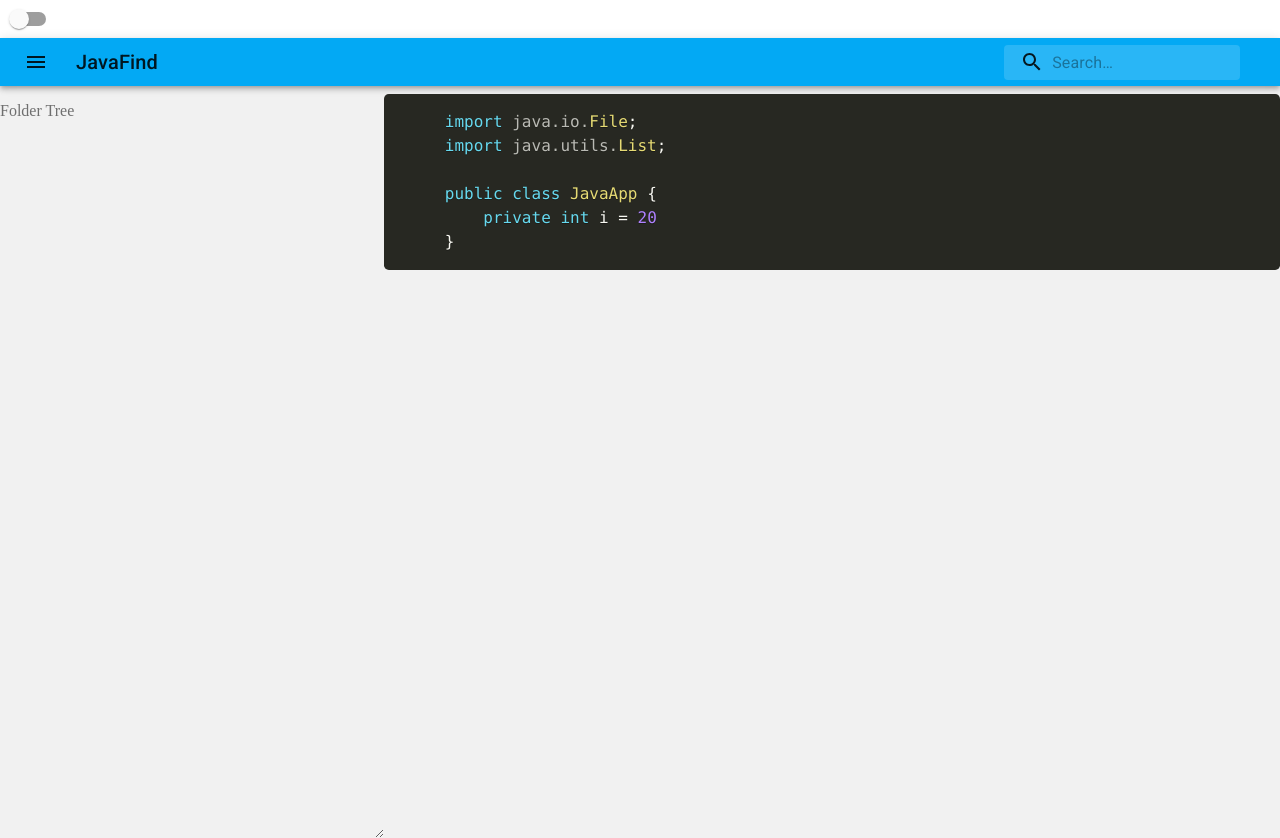
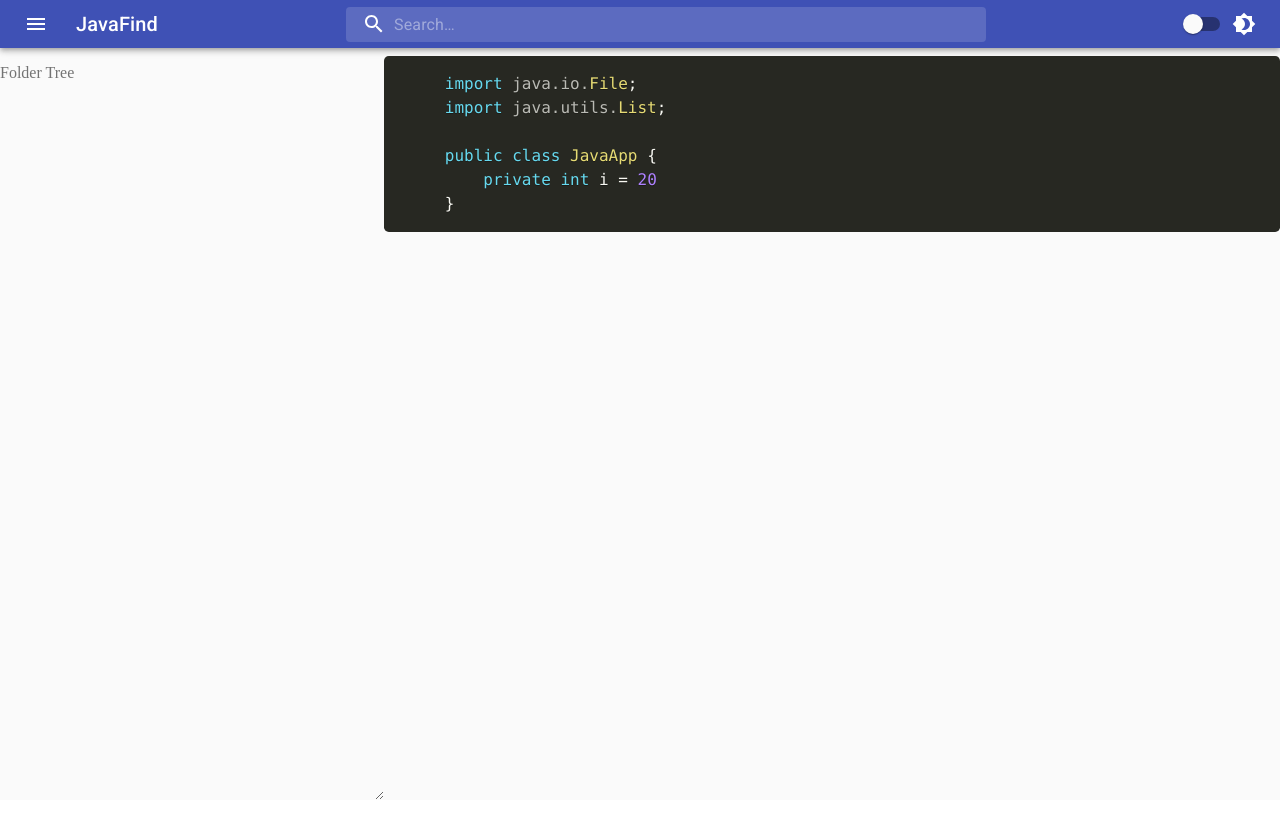
Before and after one commit to elvisdsz/javafind, a React (Create React App) app: page / in a window 1280 px wide. After the commit the page ends 800 px from the top, so only its background shows below. Built offline with nearby package versions, Linux system fonts and the light colour scheme.

Commit message:
better navbar search and theme switch

```diff
--- a/src/App.tsx
+++ b/src/App.tsx
@@ -39,6 +39,7 @@ function App() {
 
   const currentTheme = createMuiTheme({
     palette: {
+      /*
       type: palletType,
       primary: {
         main: mainPrimaryColor
@@ -48,7 +49,8 @@ function App() {
       },
       background: {
         default: backgroundDefault
-      }
+      }*/
+      type: darkThemeOn?'dark':'light'
     }
   });
 
@@ -59,10 +61,10 @@ function App() {
 
   return (
     <ThemeProvider theme={currentTheme}>
-      <Switch checked={darkThemeOn} onChange={toggleTheme} />
-      <Box /*className={classes.main}*/ bgcolor="background.default">
+      {/*<Switch checked={darkThemeOn} onChange={toggleTheme} />*/}
+      <Box /*className={classes.main}*/ bgcolor="background.default" >
         {/*<NavBar searchPanel={true} showSearchPanel={()=>{}} />*/}
-        <Home />
+        <Home theme={darkThemeOn} toggleTheme={toggleTheme} />
       </Box>
     </ThemeProvider>
   );
--- a/src/components/CodeWindow.tsx
+++ b/src/components/CodeWindow.tsx
@@ -3,8 +3,15 @@ import Prism from 'prismjs';
 import 'prismjs/components/prism-java';
 //import 'prismjs/plugins/line-numbers';
 import '../prism/prism.css';
-import { Box, Paper } from '@material-ui/core';
+import { Box, createStyles, makeStyles, Paper } from '@material-ui/core';
 import FilepathBreadcrumbs from './FilepathBreadcrumbs';
+
+const useStyles = makeStyles((theme) => createStyles({
+    codePre: {
+        overflow: 'revert!important',
+        flex: 1,
+    },
+}));
 
 interface CodeProps {
     codeText: string,
@@ -14,6 +21,8 @@ interface CodeProps {
 
 const CodeWindow:React.FC<CodeProps> = (props) => {
 
+    const classes = useStyles();
+
     useEffect(() => {
         console.log("effecting CodeWindow.props->"+props);
         //Prism.highlightAll();
@@ -22,9 +31,9 @@ const CodeWindow:React.FC<CodeProps> = (props) => {
 
 console.log("rendering");
 return(
-    <Box /*flex="1"-if stretch needed*/>
+    <Box /*flex="1"-if stretch needed*/ display="flex" flexDirection="column">
     <FilepathBreadcrumbs filepath={props.filename}/>
-<pre id="code-file" className="scrollable line-numbers" data-line="5-10">
+<pre /*id="code-file" className="scrollable line-numbers"*/ className={classes.codePre+' line-numbers'} data-line="5-10">
 <code className={"language-"+props.language + " match-braces"} id="code">
 {props.codeText.trim()}
 </code>
--- a/src/components/Home.tsx
+++ b/src/components/Home.tsx
@@ -32,7 +32,12 @@ const useStyles = makeStyles((theme) => ({
     },
 }));
 
-function Home() {
+interface HomeProps {
+    theme: boolean,
+    toggleTheme: ()=>void
+}
+
+const Home:React.FC<HomeProps> = (props) => {
 
     const classes = useStyles();
 
@@ -99,7 +104,8 @@ function Home() {
     <Box className={classes.rootBox}>
         <Box /*className="header"*/ >
             {/*mainFile == null?<FileUpload onUpload={onFileUpdate}/>:<NavBar searchPanel={showSearchPanel} showSearchPanel={handleShowSearchPanel} />*/}
-            <NavBar searchPanel={showSearchPanel} showSearchPanel={handleShowSearchPanel} />
+            <NavBar searchPanel={showSearchPanel} showSearchPanel={handleShowSearchPanel}
+                    theme={props.theme} toggleTheme={props.toggleTheme} />
         </Box>
 
         <Switch>
--- a/src/components/NavBar.tsx
+++ b/src/components/NavBar.tsx
@@ -1,14 +1,16 @@
-import { AppBar, Button, createStyles, fade, Hidden, IconButton, InputBase, makeStyles, Toolbar, Typography } from '@material-ui/core';
+import { AppBar, Button, createStyles, fade, Hidden, IconButton, InputBase, makeStyles, Switch, Toolbar, Typography } from '@material-ui/core';
 import React, { useContext } from 'react';
 import MenuIcon from '@material-ui/icons/Menu';
 import SearchBar from './SearchBar';
+import { PinDropSharp } from '@material-ui/icons';
+import Brightness4Icon from '@material-ui/icons/Brightness4';
 
 const useStyles = makeStyles((theme) => createStyles({
   menuButton: {
     marginRight: theme.spacing(2),
   },
   title: {
-    flexGrow: 1,
+    /*flexGrow: 1,*/
     display: 'none',
     [theme.breakpoints.up('sm')]: {
       display: 'block',
@@ -19,16 +21,18 @@ const useStyles = makeStyles((theme) => createStyles({
 
 interface NavBarProps {
     searchPanel: boolean,
-    showSearchPanel: ()=>void
+    showSearchPanel: ()=>void,
+    theme: boolean,
+    toggleTheme: ()=>void
 }
 
-const NavBar:React.FC<NavBarProps> = ({searchPanel, showSearchPanel}) => {
+const NavBar:React.FC<NavBarProps> = (props) => {
 
   const classes = useStyles();
 
   const searchOnClickHandler = (event:React.MouseEvent) => {
       event.preventDefault();
-      showSearchPanel();
+      props.showSearchPanel();
   }
 
   return (
@@ -48,6 +52,8 @@ const NavBar:React.FC<NavBarProps> = ({searchPanel, showSearchPanel}) => {
           JavaFind
         </Typography>
         <SearchBar />
+        <Switch checked={props.theme} onChange={props.toggleTheme} />
+        <Brightness4Icon/>
       </Toolbar>
     </AppBar>
   );
--- a/src/components/SearchBar.tsx
+++ b/src/components/SearchBar.tsx
@@ -9,18 +9,21 @@ import PlayCircleOutlineIcon from '@material-ui/icons/PlayCircleOutline';
 const useStyles = makeStyles((theme) => createStyles({
     search: {
         display: 'flex',
+        flex: 1,
+        margin: 'auto',
         position: 'relative',
         borderRadius: theme.shape.borderRadius,
         backgroundColor: fade(theme.palette.common.white, 0.15),
         '&:hover': {
             backgroundColor: fade(theme.palette.common.white, 0.25),
         },
-        marginRight: theme.spacing(2),
-        marginLeft: 0,
+        /*marginRight: theme.spacing(2),
+        marginLeft: 0,*/
         width: '100%',
         [theme.breakpoints.up('sm')]: {
-            marginLeft: theme.spacing(3),
-            width: 'auto',
+            /*marginLeft: theme.spacing(3),*/
+            /*width: 'auto',*/
+            maxWidth: '50vw'
         },
     },
     searchIcon: {
@@ -42,12 +45,12 @@ const useStyles = makeStyles((theme) => createStyles({
         paddingLeft: `calc(1em + ${theme.spacing(4)}px)`,
         transition: theme.transitions.create('width'),
         width: '100%',
-        [theme.breakpoints.up('md')]: {
+        /*[theme.breakpoints.up('md')]: {
             width: '20ch',
             '&:focus': {
             width: '60ch',
             },
-        },
+        },*/
     },
     submitIconButton: {
         padding: theme.spacing(0, 2),
```
